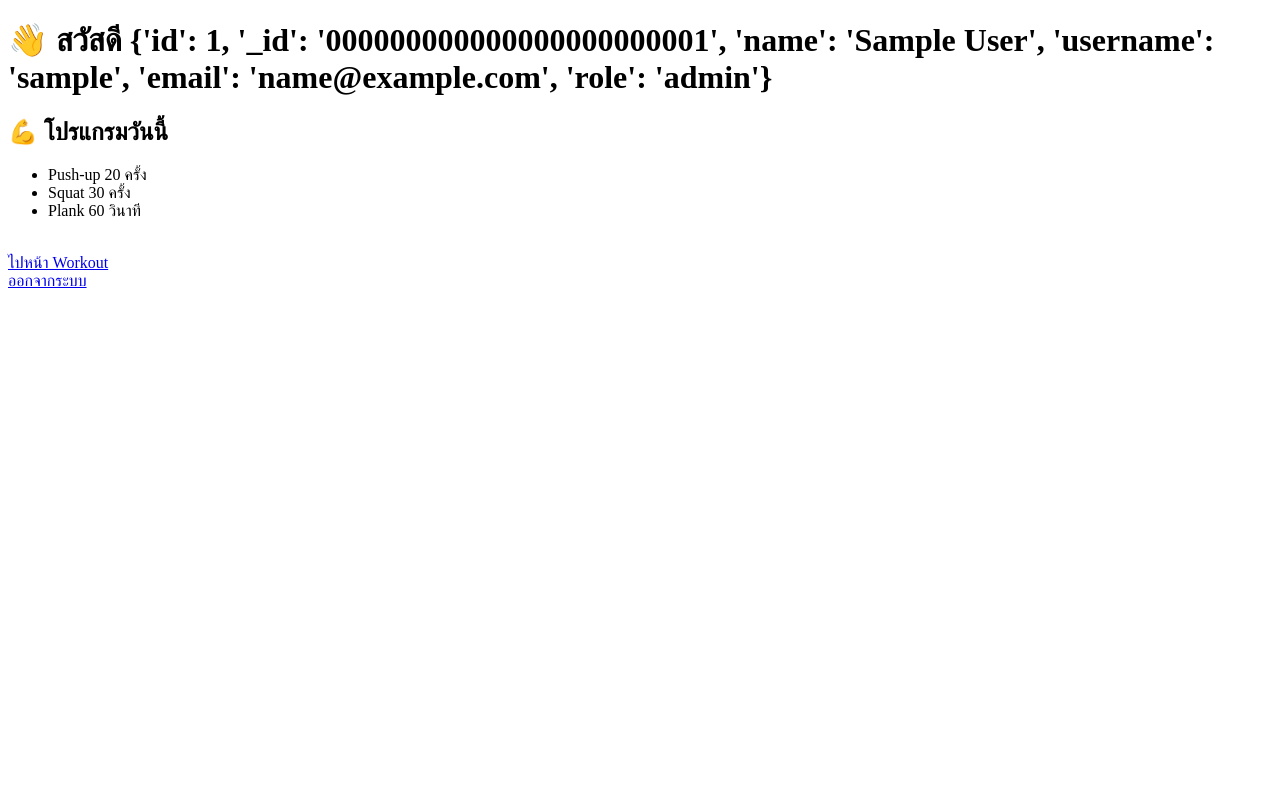
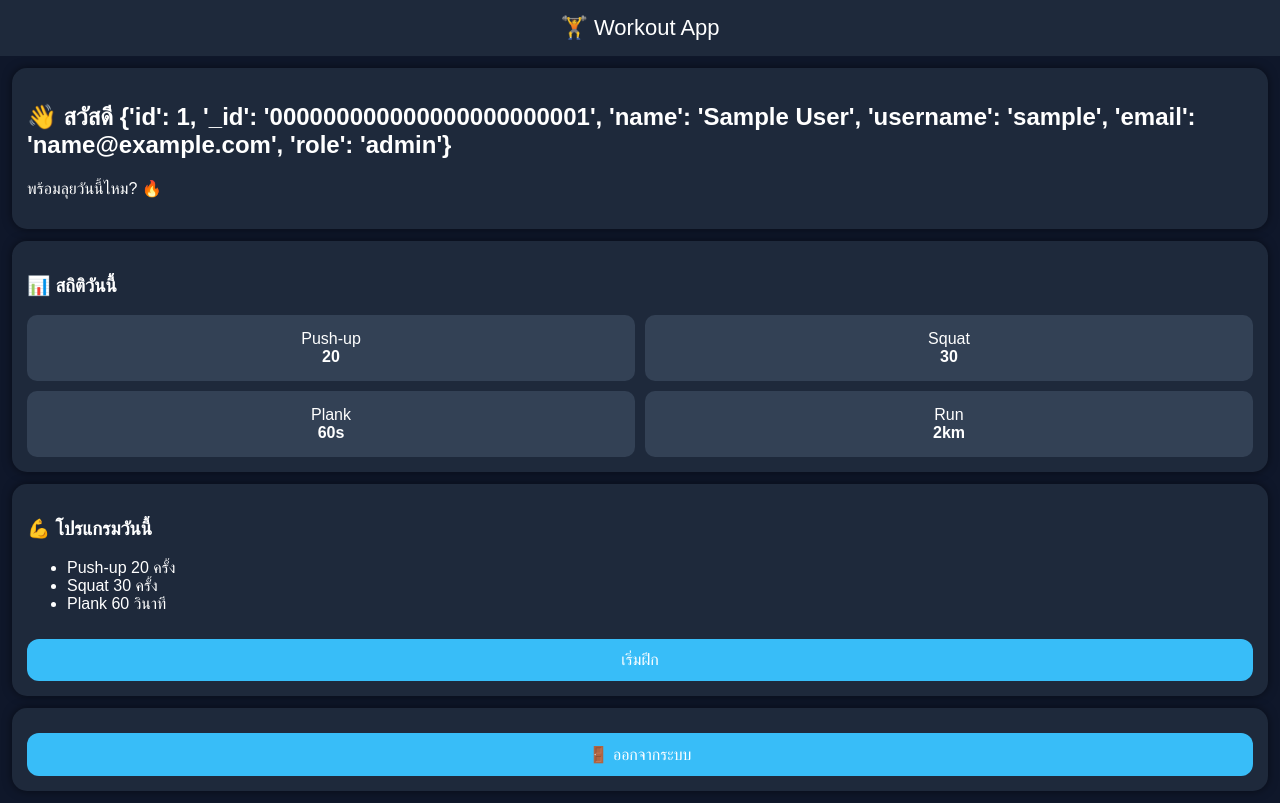
Before and after one commit to kiadtisaknuchueaa-glitch/workout-app, a Flask app: page /dashboard in a window 1280 px wide. Before the commit the page ends 288 px from the top, so only its background shows below. Run offline with Flask 3, Linux system fonts and the light colour scheme; the visitor is signed in with stand-in values (Sample User, id 1).

Commit message:
upgrade dashboard UI

```diff
--- a/templates/dashboard.html
+++ b/templates/dashboard.html
@@ -1,20 +1,104 @@
 <!DOCTYPE html>
 <html>
 <head>
+<meta name="viewport" content="width=device-width, initial-scale=1">
+
 <title>Dashboard</title>
+
+<style>
+body {
+    margin:0;
+    font-family: Arial;
+    background: #0f172a;
+    color: white;
+}
+
+/* Header */
+.header {
+    padding:15px;
+    font-size:22px;
+    background:#1e293b;
+    text-align:center;
+}
+
+/* Card */
+.card {
+    background:#1e293b;
+    margin:12px;
+    padding:15px;
+    border-radius:15px;
+    box-shadow: 0 0 10px rgba(0,0,0,0.5);
+}
+
+/* Button */
+button {
+    padding:12px;
+    width:100%;
+    border:none;
+    border-radius:12px;
+    background:#38bdf8;
+    color:white;
+    font-size:16px;
+    margin-top:10px;
+}
+
+/* Grid */
+.grid {
+    display:grid;
+    grid-template-columns: 1fr 1fr;
+    gap:10px;
+}
+
+.stat {
+    background:#334155;
+    padding:15px;
+    border-radius:10px;
+    text-align:center;
+}
+</style>
 </head>
+
 <body>
-    <h1>👋 สวัสดี {{ user }}</h1>
 
-    <h2>💪 โปรแกรมวันนี้</h2>
+<div class="header">
+🏋️ Workout App
+</div>
+
+<div class="card">
+<h2>👋 สวัสดี {{ user }}</h2>
+<p>พร้อมลุยวันนี้ไหม? 🔥</p>
+</div>
+
+<div class="card">
+<h3>📊 สถิติวันนี้</h3>
+
+<div class="grid">
+    <div class="stat">Push-up<br><b>20</b></div>
+    <div class="stat">Squat<br><b>30</b></div>
+    <div class="stat">Plank<br><b>60s</b></div>
+    <div class="stat">Run<br><b>2km</b></div>
+</div>
+
+</div>
+
+<div class="card">
+<h3>💪 โปรแกรมวันนี้</h3>
 <ul>
     <li>Push-up 20 ครั้ง</li>
     <li>Squat 30 ครั้ง</li>
     <li>Plank 60 วินาที</li>
 </ul>
 
-    <br>
-    <a href="/workout">ไปหน้า Workout</a><br>
-    <a href="/logout">ออกจากระบบ</a>
+<button onclick="location.href='/workout'">
+เริ่มฝึก
+</button>
+</div>
+
+<div class="card">
+<button onclick="location.href='/logout'">
+🚪 ออกจากระบบ
+</button>
+</div>
+
 </body>
 </html>
```
Lines whose indentation alone changed are shown as unchanged.
